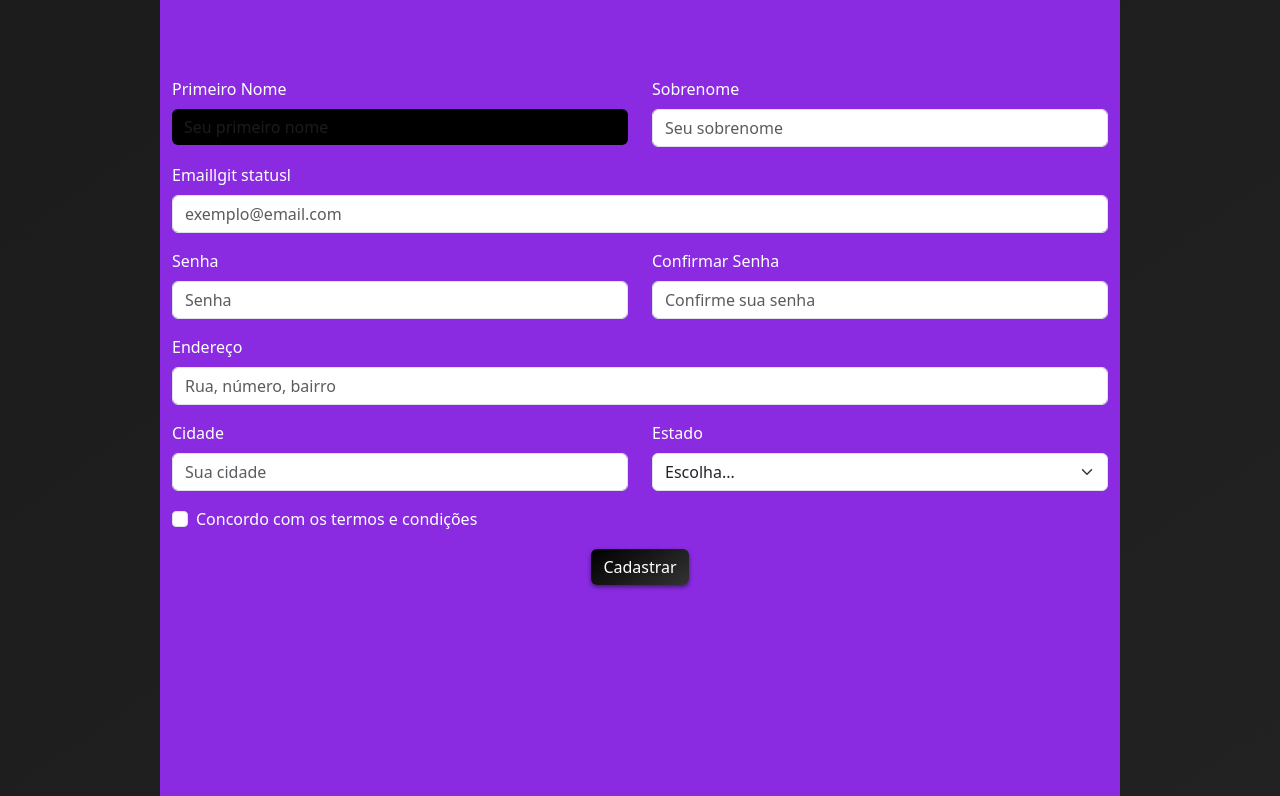
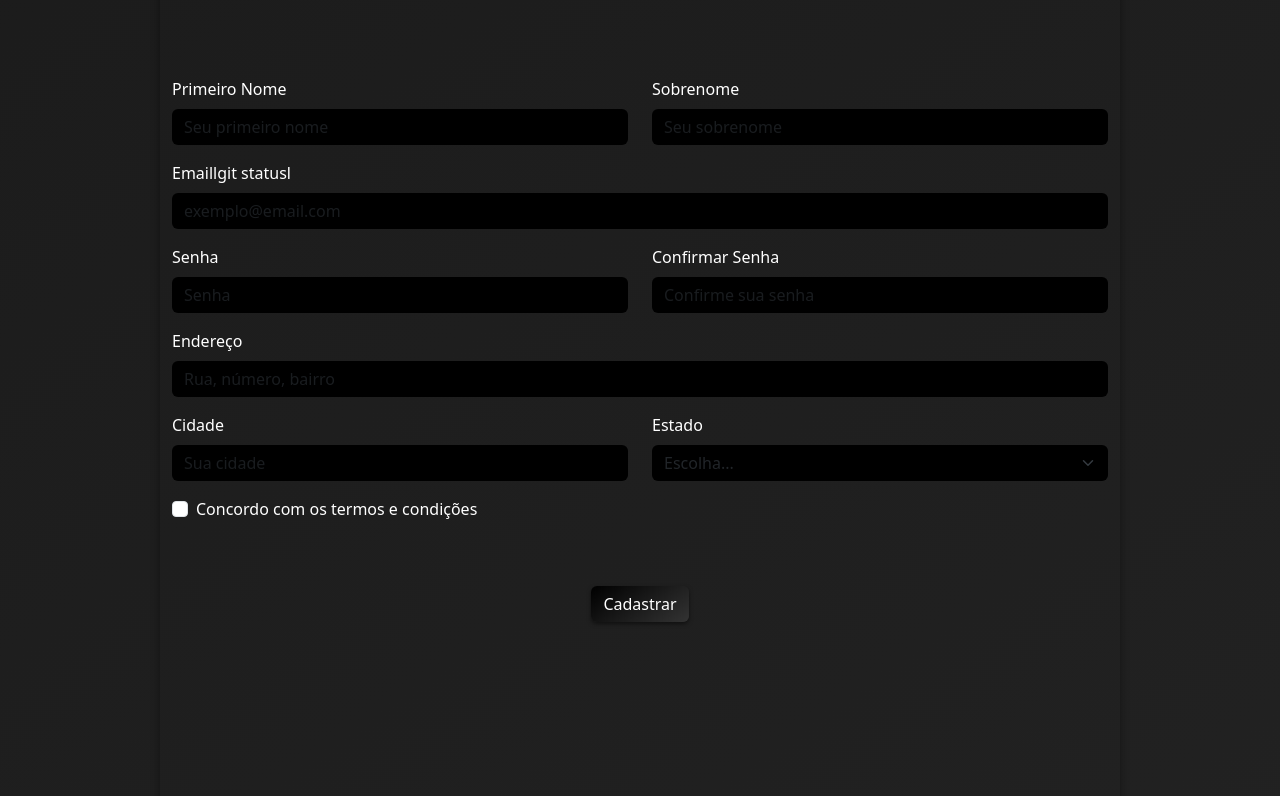
Before and after one commit to LaviniaLins/Trab.Ferias, a plain HTML site: page index.html in a window 1280 px wide. Shown: the part 275-1071 px from the top of the page. Drawn offline with nearby package versions, Linux system fonts and the light colour scheme; a web font is replaced by a local one.

Commit message:
Form cadastro 2

```diff
--- a/index.html
+++ b/index.html
@@ -30,7 +30,7 @@
             </ul>
             <form class="d-flex" role="search">
               <input class="form-control me-2" type="search" placeholder="Search" id="pesquisa" aria-label="Search" style="background-color: black; color: white; border-color: black;">
-              <button id="search" class="btn btn-outline-success" type="submit">Search</button>
+              <button id="search" class="btn btn-outline-success" type="submit">Pesquisar</button>
             </form>
           </div>
         </div>
@@ -48,47 +48,47 @@
                   </div>
                   <div class="col-md-6">
                       <label for="lastName" class="form-label">Sobrenome</label>
-                      <input type="text" class="form-control" id="lastName" placeholder="Seu sobrenome" required>
+                      <input type="text" class="form-control" style="border: none ;" id="pesquisa" placeholder="Seu sobrenome" required>
                       <div class="invalid-feedback">Por favor, insira seu sobrenome.</div>
                   </div>
               </div>
               <div class="row mb-3">
                   <div class="col-md-12">
                       <label for="email" class="form-label">Emaillgit statusl</label>
-                      <input type="email" class="form-control" id="email" placeholder="exemplo@email.com" required>
+                      <input type="email" class="form-control" style="border: none ;" id="pesquisa" placeholder="exemplo@email.com" required>
                       <div class="invalid-feedback">Por favor, insira um e-mail válido.</div>
                   </div>
               </div>
               <div class="row mb-3">
                   <div class="col-md-6">
                       <label for="password" class="form-label">Senha</label>
-                      <input type="password" class="form-control" id="password" placeholder="Senha" required>
+                      <input type="password" class="form-control" style="border: none ;" id="pesquisa" placeholder="Senha" required>
                       <div class="invalid-feedback">Por favor, insira uma senha.</div>
                   </div>
                   <div class="col-md-6">
                       <label for="confirmPassword" class="form-label">Confirmar Senha</label>
-                      <input type="password" class="form-control" id="confirmPassword" placeholder="Confirme sua senha" required>
+                      <input type="password" class="form-control" style="border: none ;" id="pesquisa" placeholder="Confirme sua senha" required>
                       <div class="invalid-feedback">As senhas não correspondem.</div>
                   </div>
               </div>
               <div class="row mb-3">
                   <div class="col-md-12">
                       <label for="address" class="form-label">Endereço</label>
-                      <input type="text" class="form-control" id="address" placeholder="Rua, número, bairro" required>
+                      <input type="text" class="form-control" style="border: none ;" id="pesquisa" placeholder="Rua, número, bairro" required>
                       <div class="invalid-feedback">Por favor, insira seu endereço.</div>
                   </div>
               </div>
               <div class="row mb-3">
                   <div class="col-md-6">
                       <label for="city" class="form-label">Cidade</label>
-                      <input type="text" class="form-control" id="city" placeholder="Sua cidade" required>
+                      <input type="text" class="form-control" style="border: none ;" id="pesquisa" placeholder="Sua cidade" required>
                       <div class="invalid-feedback">Por favor, insira sua cidade.</div>
                   </div>
                   <div class="col-md-6">
                       <label for="state" class="form-label">Estado</label>
-                      <select class="form-select" id="state" required>
-                          <option selected disabled value="">Escolha...</option>
-                          <option value="SP">São Paulo</option>
+                      <select class="form-select" style="border: none ;" id="pesquisa"  required>
+                          <option selected disabled value="" >Escolha...</option>
+                          <option  value="SP">São Paulo</option>
                           <option value="RJ">Rio de Janeiro</option>
                           <option value="MG">Minas Gerais</option>
                           <option value="RS">Rio Grande do Sul</option>
@@ -109,7 +109,7 @@
               </div>
               <div class="row">
                   <div class="col-md-12 text-center">
-                      <button type="submit" id="search" class="btn btn-primary">Cadastrar</button>
+                      <button type="submit" id="search" style="margin-top: 5%;" class="btn btn-primary">Cadastrar</button>
                   </div>
               </div>
           </form>
@@ -122,14 +122,14 @@
                 event.preventDefault();
                 event.stopPropagation();
             }
-            const password = document.getElementById('password').value;
-            const confirmPassword = document.getElementById('confirmPassword').value;
+            const password = document.getElementById('pesquisa').value;
+            const confirmPassword = document.getElementById('pesquisa').value;
             if (password !== confirmPassword) {
                 event.preventDefault();
                 event.stopPropagation();
-                document.getElementById('confirmPassword').setCustomValidity('As senhas não correspondem.');
+                document.getElementById('pesquisa').setCustomValidity('As senhas não correspondem.');
             } else {
-                document.getElementById('confirmPassword').setCustomValidity('');
+                document.getElementById('pesquisa').setCustomValidity('');
             }
             form.classList.add('was-validated');
         });
--- a/styles.css
+++ b/styles.css
@@ -76,10 +76,16 @@ body{
   }
 
   .container {
-    background-color: blueviolet;
+    background-color: linear-gradient(145deg, #000, #333); /* Gradiente mais brilhante */
+    box-shadow: 0px 2px 10px rgba(0, 0, 0, 0.4); /* Efeito de brilho */
     margin-top: 5%;
     margin-bottom: 10%;
     border-radius: 10px;
-    height: 120vh;
+    height: 150vh;
     width: 120vh;
   }
+
+  #state option:hover {
+    background-color: purple !important;
+    color: white;
+}
```
